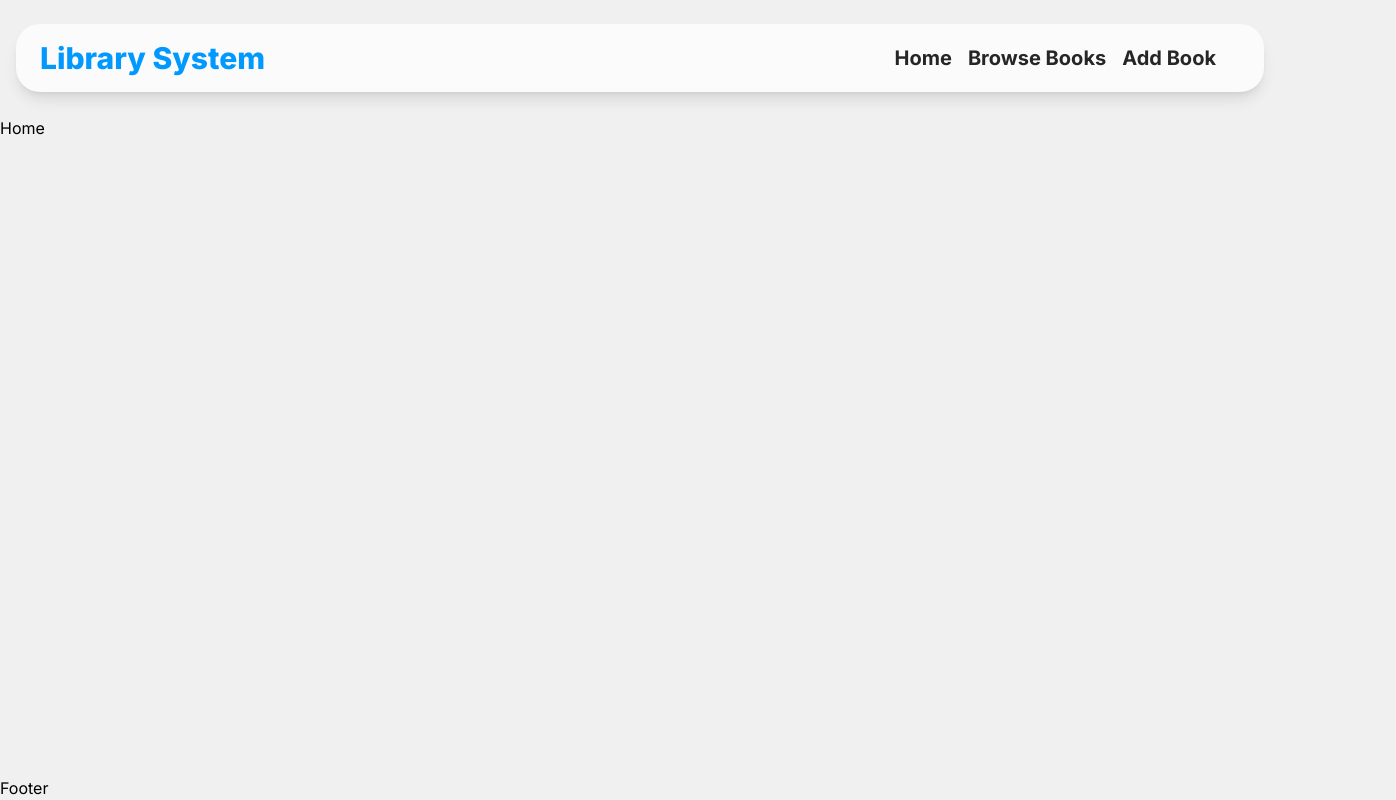
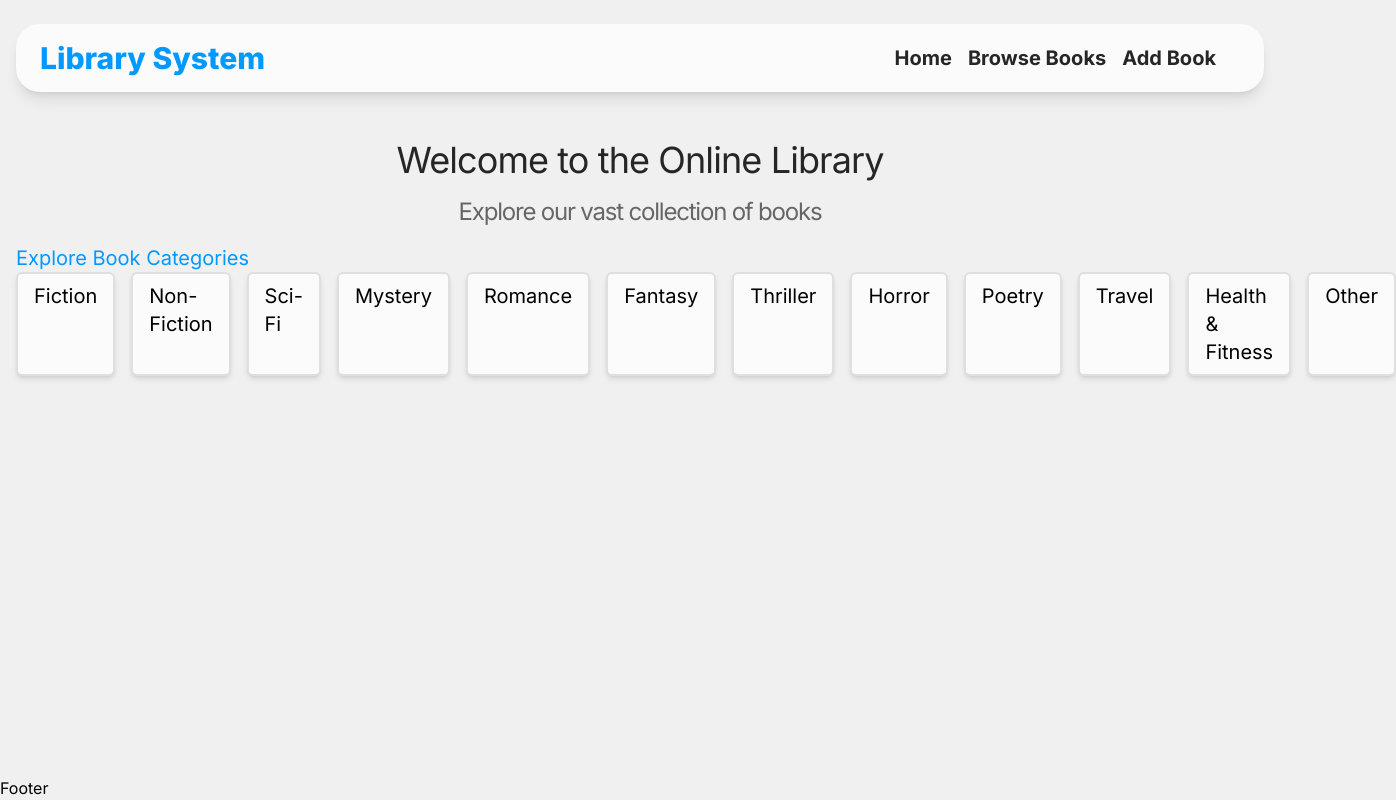
Before and after one commit to Adibhange/Online_Library_System_React, a React (Vite) app: page / in a window 1280 px wide. Shown: the whole page, 1396 px wide, since content can reach past the window. Built offline with nearby package versions, Linux system fonts and the light colour scheme.

Commit message:
Add category book section on Home page

```diff
--- /dev/null
+++ b/src/data/bookCategories.js
@@ -0,0 +1,52 @@
+const bookCategories = [
+	{
+		id: 1,
+		name: "Fiction",
+	},
+	{
+		id: 2,
+		name: "Non-Fiction",
+	},
+	{
+		id: 3,
+		name: "Sci-Fi",
+	},
+	{
+		id: 4,
+		name: "Mystery",
+	},
+	{
+		id: 5,
+		name: "Romance",
+	},
+	{
+		id: 6,
+		name: "Fantasy",
+	},
+	{
+		id: 7,
+		name: "Thriller",
+	},
+	{
+		id: 8,
+		name: "Horror",
+	},
+	{
+		id: 9,
+		name: "Poetry",
+	},
+	{
+		id: 10,
+		name: "Travel",
+	},
+	{
+		id: 11,
+		name: "Health & Fitness",
+	},
+	{
+		id: 12,
+		name: "Other",
+	},
+];
+
+export default bookCategories;
--- /dev/null
+++ b/src/data/bookData.js
@@ -0,0 +1,115 @@
+export const books = [
+	{
+		id: 1,
+		title: "The Great Gatsby",
+		author: "F. Scott Fitzgerald",
+		coverImage: "https://via.placeholder.com/150",
+		description: "A novel about wealth, love, and the American Dream.",
+		category: "Fiction",
+		rating: 4.5,
+	},
+	{
+		id: 2,
+		title: "Sapiens: A Brief History of Humankind",
+		author: "Yuval Noah Harari",
+		coverImage: "https://via.placeholder.com/150",
+		description: "A book that explores the history and evolution of humans.",
+		category: "Non-Fiction",
+		rating: 4.8,
+	},
+	{
+		id: 3,
+		title: "Dune",
+		author: "Frank Herbert",
+		coverImage: "https://via.placeholder.com/150",
+		description:
+			"A science fiction epic about politics and ecology on Arrakis.",
+		category: "Sci-Fi",
+		rating: 4.8,
+	},
+	{
+		id: 4,
+		title: "The Girl with the Dragon Tattoo",
+		author: "Stieg Larsson",
+		coverImage: "https://via.placeholder.com/150",
+		description: "A mystery thriller featuring a journalist and a hacker.",
+		category: "Mystery",
+		rating: 4.6,
+	},
+	{
+		id: 5,
+		title: "Pride and Prejudice",
+		author: "Jane Austen",
+		coverImage: "https://via.placeholder.com/150",
+		description: "A timeless romance novel about love and social class.",
+		category: "Romance",
+		rating: 4.7,
+	},
+	{
+		id: 6,
+		title: "Harry Potter and the Sorcerer's Stone",
+		author: "J.K. Rowling",
+		coverImage: "https://via.placeholder.com/150",
+		description: "A fantasy novel about a young wizard's adventures.",
+		category: "Fantasy",
+		rating: 4.9,
+	},
+	{
+		id: 7,
+		title: "Gone Girl",
+		author: "Gillian Flynn",
+		coverImage: "https://via.placeholder.com/150",
+		description: "A psychological thriller about a missing wife and secrets.",
+		category: "Thriller",
+		rating: 4.7,
+	},
+	{
+		id: 8,
+		title: "It",
+		author: "Stephen King",
+		coverImage: "https://via.placeholder.com/150",
+		description:
+			"A horror novel about a group of friends confronting a sinister entity.",
+		category: "Horror",
+		rating: 4.8,
+	},
+	{
+		id: 9,
+		title: "The Sun and Her Flowers",
+		author: "Rupi Kaur",
+		coverImage: "https://via.placeholder.com/150",
+		description: "A collection of poetry about growth and healing.",
+		category: "Poetry",
+		rating: 4.3,
+	},
+	{
+		id: 10,
+		title: "Vagabonding",
+		author: "Rolf Potts",
+		coverImage: "https://via.placeholder.com/150",
+		description: "A guide to long-term world travel and exploration.",
+		category: "Travel",
+		rating: 4.5,
+	},
+	{
+		id: 11,
+		title: "The Body Keeps the Score",
+		author: "Bessel van der Kolk",
+		coverImage: "https://via.placeholder.com/150",
+		description: "A book about trauma and its effects on the body and mind.",
+		category: "Health & Fitness",
+		rating: 4.9,
+	},
+	{
+		id: 12,
+		title: "The Book Thief",
+		author: "Markus Zusak",
+		coverImage: "https://via.placeholder.com/150",
+		description:
+			"A story about a young girl in Nazi Germany who finds solace in books.",
+		category: "Other",
+		rating: 4.8,
+	},
+];
+
+export default books;
--- a/src/main.jsx
+++ b/src/main.jsx
@@ -7,6 +7,7 @@ import ErrorPage from "./pages/ErrorPage.jsx";
 import Home from "./pages/Home";
 import BrowseBook from "./pages/BrowseBook";
 import AddBook from "./pages/AddBook";
+import CategoryBooks from "./pages/CategoryBooks.jsx";
 
 const router = createBrowserRouter([
 	{
@@ -26,6 +27,10 @@ const router = createBrowserRouter([
 				path: "books/add",
 				element: <AddBook />,
 			},
+			{
+				path: "books/:category",
+				element: <CategoryBooks />,
+			},
 		],
 	},
 ]);
--- /dev/null
+++ b/src/pages/CategoryBooks.jsx
@@ -0,0 +1,8 @@
+import { useParams } from "react-router-dom";
+
+const CategoryBooks = () => {
+	const { category } = useParams();
+	return <div>{category}</div>;
+};
+
+export default CategoryBooks;
--- a/src/pages/Home.jsx
+++ b/src/pages/Home.jsx
@@ -1,7 +1,37 @@
-import React from "react";
+import { Link } from "react-router-dom";
+import bookCategories from "../data/bookCategories";
 
 const Home = () => {
-	return <div>Home</div>;
+	return (
+		<section className='container flex flex-col  justify-center py-6 px-4'>
+			<div className='text-center space-y-4'>
+				<h1 className='text-4xl text-copy tracking-tight'>
+					Welcome to the Online Library
+				</h1>
+				<p className='text-copy-light tracking-tighter text-2xl'>
+					Explore our vast collection of books
+				</p>
+			</div>
+
+			{/* Book Categories */}
+			<p className='text-xl mt-4 text-primary '>Explore Book Categories</p>
+			<div className='flex w-full gap-4'>
+				{bookCategories.map((category) => {
+					return (
+						<div
+							key={category.id}
+							className='rounded-md border-2 border-border bg-foreground px-4 py-2 shadow-md hover:shadow-lg transition-shadow duration-300'>
+							<Link
+								to={`/books/${category.name}`}
+								className='text-xl  '>
+								{category.name}
+							</Link>
+						</div>
+					);
+				})}
+			</div>
+		</section>
+	);
 };
 
 export default Home;
```
